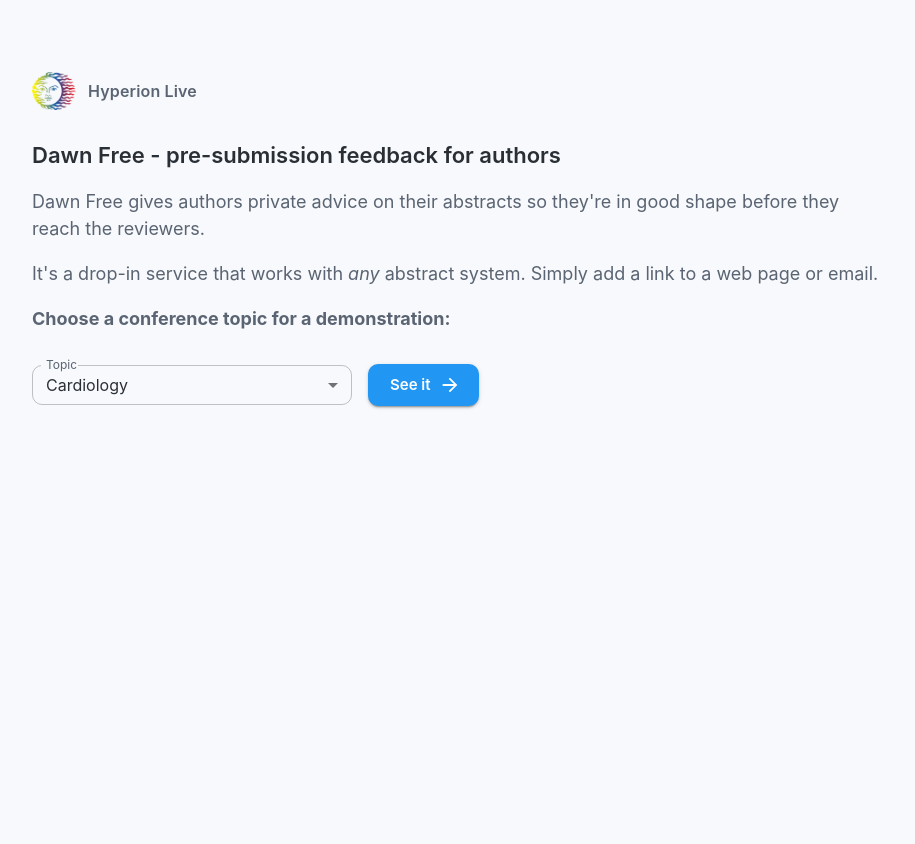
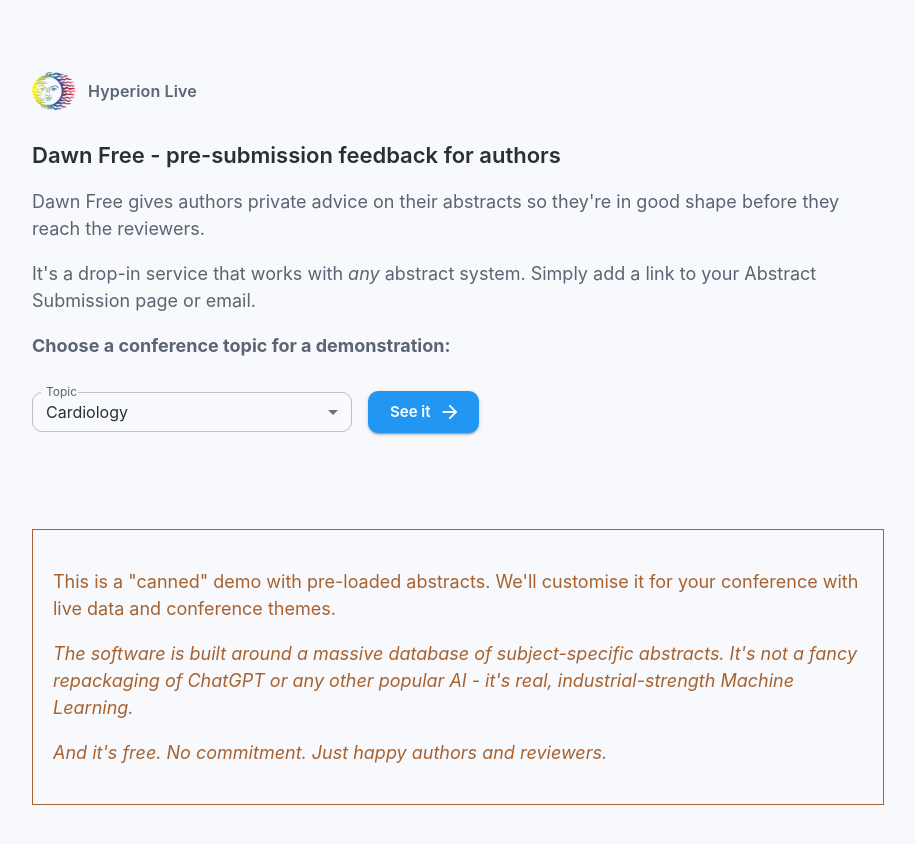
Before and after one commit to KWhyperion/dawnfreedemo, a React (Vite) app: page / in a window 1280 px wide. Shown: the top 844 px of the page, without its empty margins (182-1097 px from the left). Before the commit the page ends 800 px from the top, so only its background shows below. Built offline with nearby package versions, Linux system fonts and the light colour scheme.

Commit message:
added more explanation

```diff
--- a/index.html
+++ b/index.html
@@ -4,8 +4,8 @@
     <meta charset="UTF-8"/>
     <meta name="viewport" content="width=device-width, initial-scale=1.0"/>
     <meta name="description"
-          content="Dawn — pre-submission feedback on conference abstracts. An illustrative demo for conference organisers."/>
-    <title>Dawn Free — pre-submission abstract feedback</title>
+          content="Dawn - pre-submission feedback on conference abstracts. An illustrative demo for conference organisers."/>
+    <title>Dawn Free - pre-submission abstract feedback</title>
 
     <!-- Plausible analytics (tagged-events variant so named custom events work).
          The stub queues events fired before the script loads so none are lost;
--- a/package.json
+++ b/package.json
@@ -19,6 +19,6 @@
   },
   "devDependencies": {
     "@vitejs/plugin-react": "^4.3.1",
-    "vite": "^5.4.0"
+    "vite": "^5.4.21"
   }
 }
--- a/src/pages/ExplainerPage.jsx
+++ b/src/pages/ExplainerPage.jsx
@@ -37,14 +37,16 @@
                 {/* Hero — the former lozenge text, now the page's headline */}
 
                 <Typography variant="h2" sx={{fontWeight: 600, mb: 2.5}}>
-                   Dawn Free - pre-submission feedback for authors
+                    Dawn Free - pre-submission feedback for authors
                 </Typography>
 
-                <Typography variant="h2" sx={{fontWeight: 400, fontSize: 18, color: 'text.secondary', mb: 4, lineHeight: 1.5}}>
-                    <p>Dawn Free gives authors private advice on their abstracts so they're in good shape before they reach the reviewers.
-                        </p>
-                    <p>It's a drop-in service that works with <em>any</em> abstract system. Simply add a link to a web page or email. </p>
-
+                <Typography variant="h2"
+                            sx={{fontWeight: 400, fontSize: 18, color: 'text.secondary', mb: 4, lineHeight: 1.5}}>
+                    <p>Dawn Free gives authors private advice on their abstracts so they're in good shape before they
+                        reach the reviewers.
+                    </p>
+                    <p>It's a drop-in service that works with <em>any</em> abstract system. Simply add a link to your
+                        Abstract Submission page or email. </p>
                     <p><strong>Choose a conference topic for a demonstration:</strong></p>
                 </Typography>
                 <Stack direction={{xs: 'column', sm: 'row'}} spacing={2} alignItems={{sm: 'center'}}>
@@ -70,7 +72,28 @@
                         See it
                     </Button>
                 </Stack>
+                <br/><br/><br/><br/>
+                <Typography
+                    variant="h2"
+                    sx={{
+                        fontWeight: 400,
+                        fontSize: 18,
+                        color: '#a8622f',
+                        mb: 4,
+                        lineHeight: 1.5,
+                        border: '1px solid #a8622f',
+                        p: '20px',
+                    }}
+                >
+                    <p>This is a "canned" demo with pre-loaded abstracts. We'll customise it for your conference with
+                        live data and conference themes.</p>
+                    <p><em>The software is built around a massive database of subject-specific abstracts. It's not a
+                        fancy repackaging of ChatGPT or any other popular AI - it's real, industrial-strength Machine
+                        Learning.</em>
+                    </p>
+                    <p><em>And it's free. No commitment. Just happy authors and reviewers.</em></p>
 
+                </Typography>
             </Container>
         </Box>
     );
```
Also changed, not shown: 1 other file (tests, documents, lock files or other folders).
